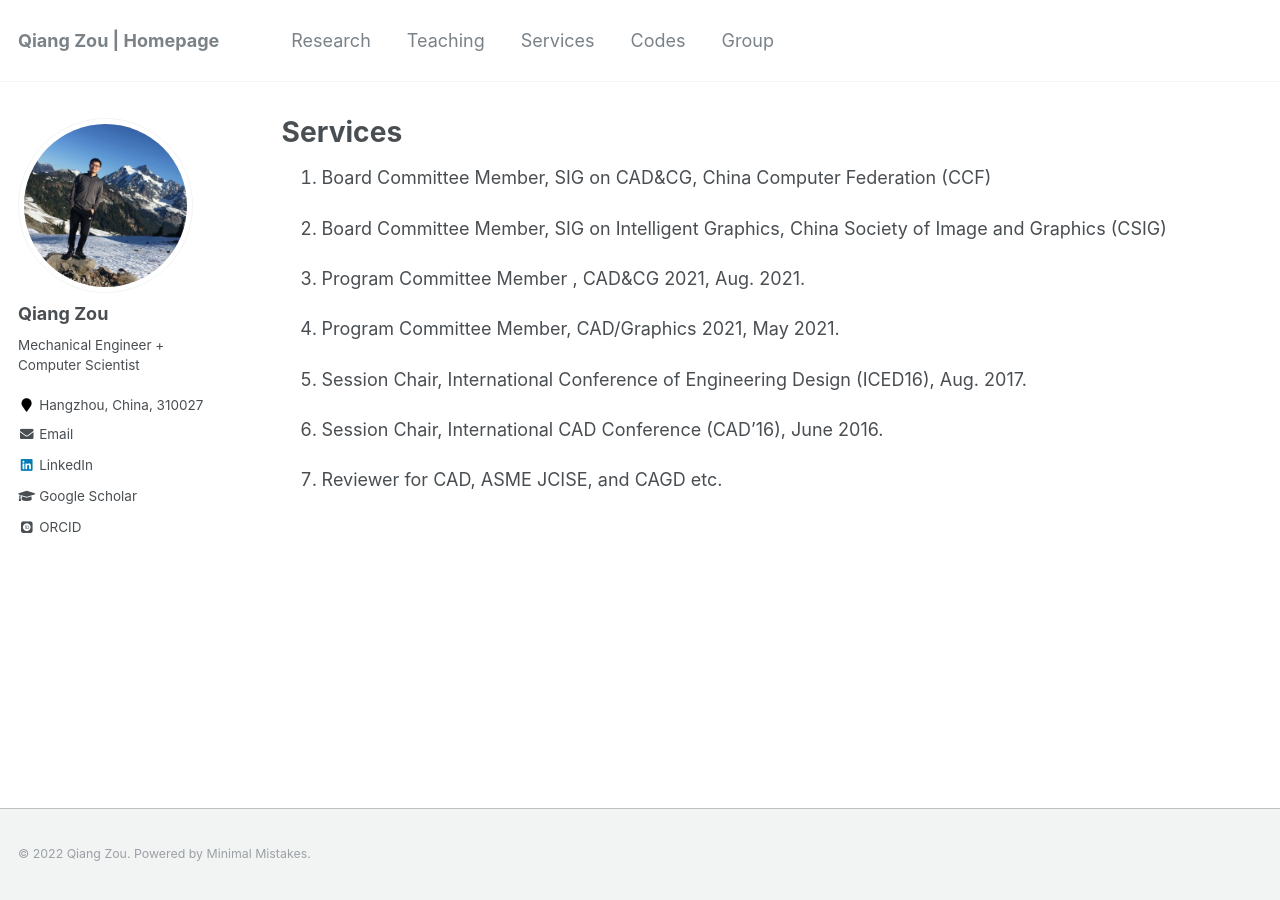
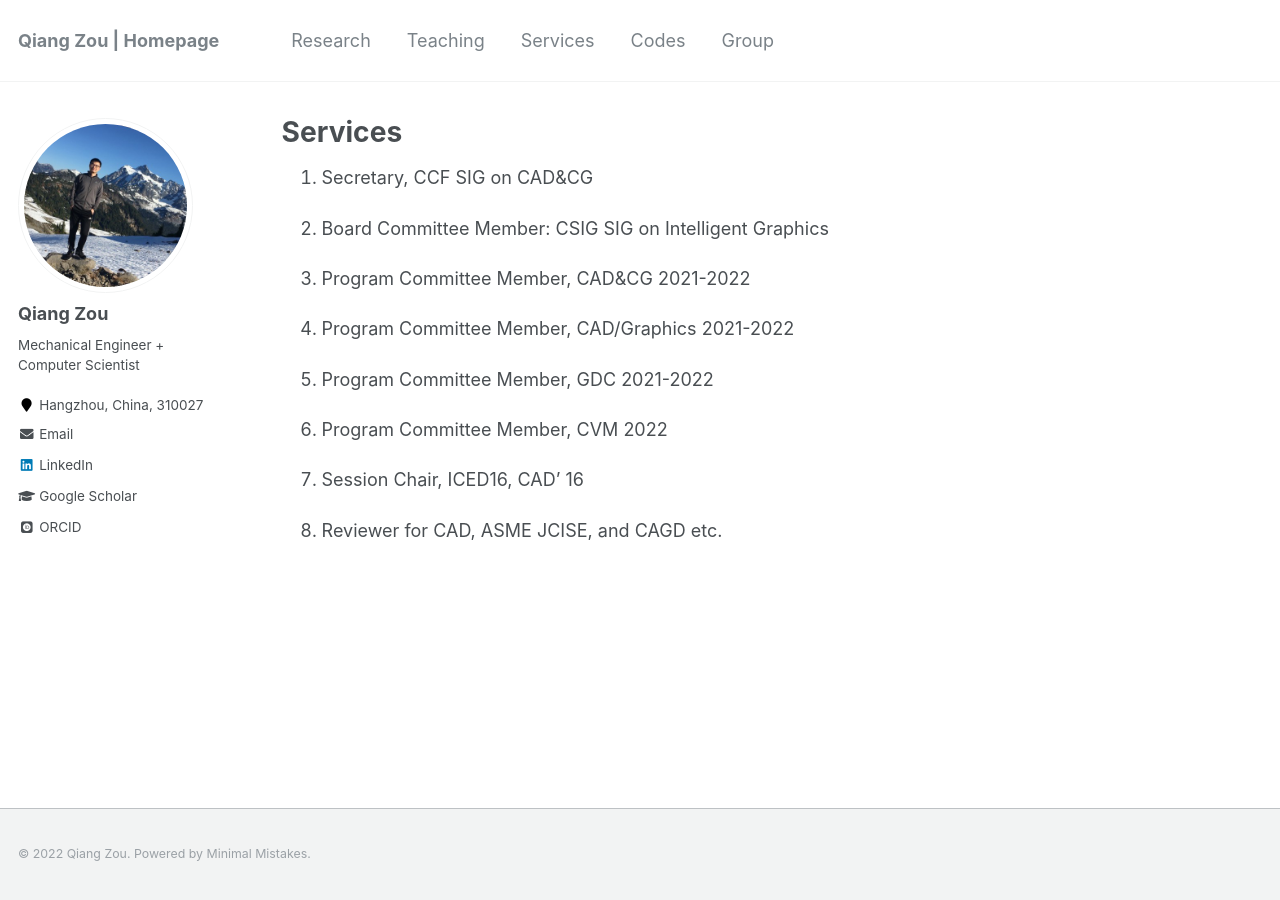
Before and after one commit to Qiang-Zou/Qiang-Zou.github.io, a Jekyll site: the page built from _pages/services.md, in a window 1280 px wide. Built offline with Jekyll 4.4.1, drawn with Linux system fonts in a browser that asks for light colours; some web fonts are replaced.

Commit message:
Update services.md

```diff
--- a/_pages/services.md
+++ b/_pages/services.md
@@ -14,16 +14,18 @@ author_profile: true
 {% for post in site.talks reversed %}
   {% include archive-single-talk.html %}
 {% endfor %} -->
-1. Board Committee Member, SIG on CAD&CG, China Computer Federation (CCF)
+1. Secretary, CCF SIG on CAD&CG
 
-1. Board Committee Member, SIG on Intelligent Graphics, China Society of Image and Graphics (CSIG)
+1. Board Committee Member: CSIG SIG on Intelligent Graphics
 
-1. Program Committee Member , CAD&CG 2021, Aug. 2021.
+1. Program Committee Member, CAD&CG 2021-2022
 
-1. Program Committee Member, CAD/Graphics 2021, May 2021.
+1. Program Committee Member, CAD/Graphics 2021-2022
 
-1. Session Chair, International Conference of Engineering Design (ICED16), Aug. 2017.
+1. Program Committee Member, GDC 2021-2022
 
-1. Session Chair, International CAD Conference (CAD’16), June 2016.
+1. Program Committee Member, CVM 2022
+
+1. Session Chair, ICED16, CAD' 16
 
 1. Reviewer for CAD, ASME JCISE, and CAGD etc.
```
